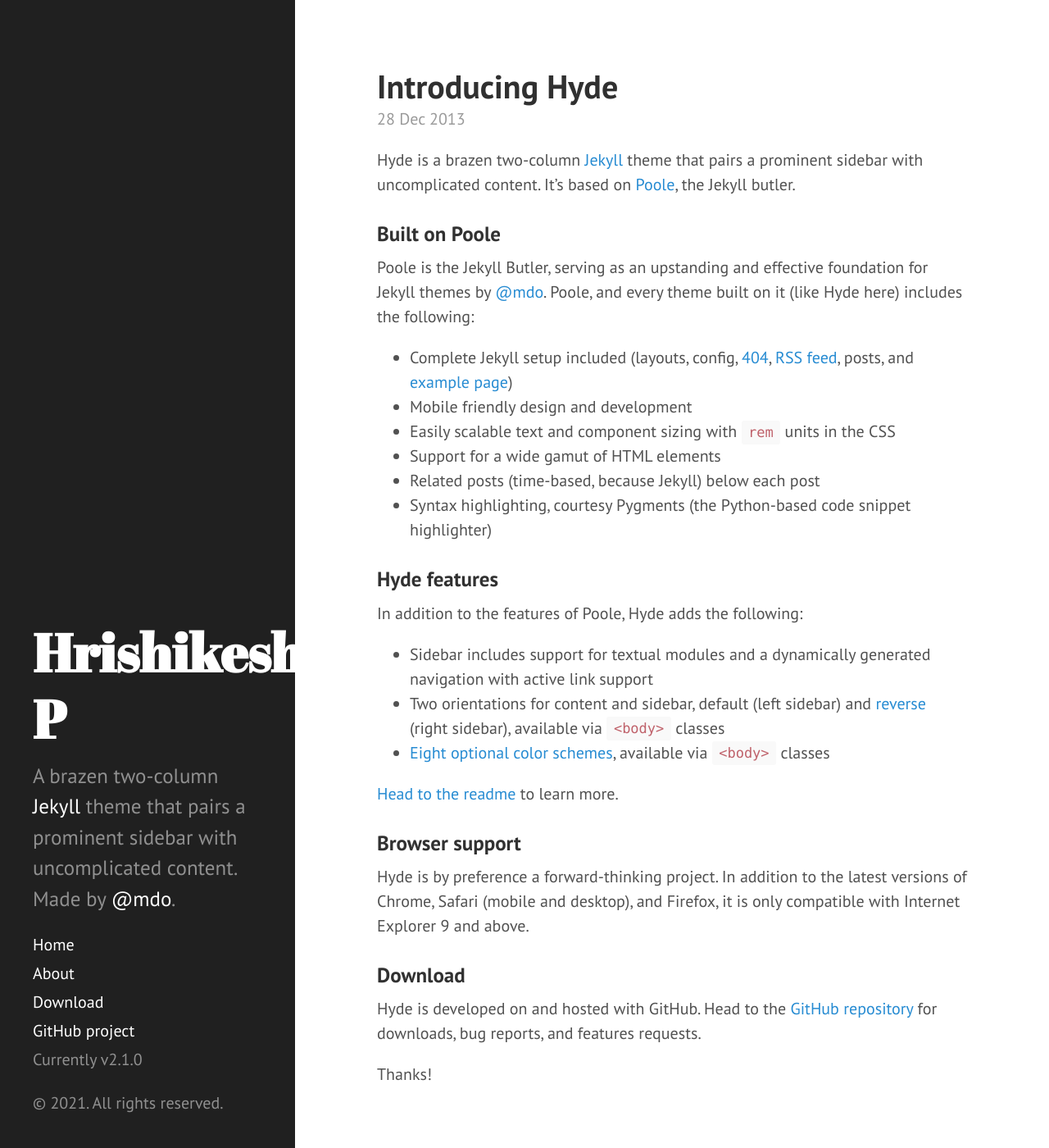
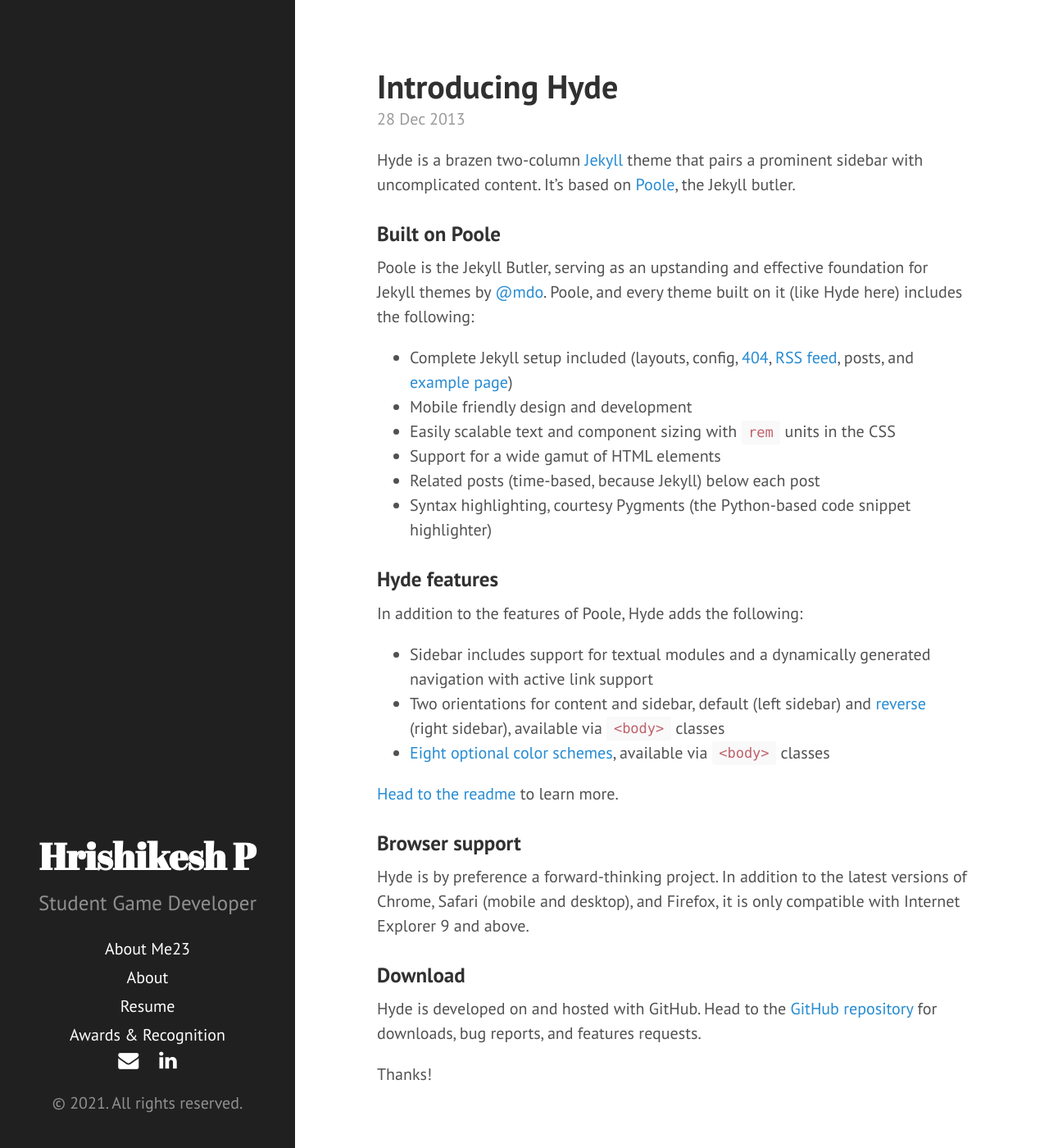
Before and after one commit to hrishikeshpramod/hrishikeshpramod.github.io, a Jekyll site: the page built from index.html, in a window 1280 px wide and 1400 px high. Shown: the whole window at 82% size. Built offline with Jekyll 4.4.1, drawn with Linux system fonts in a browser that asks for light colours; nearby versions of some CDN libraries; the list of posts is cut into pages by our own code.

Commit message:
First changes

```diff
--- a/_config.yml
+++ b/_config.yml
@@ -12,7 +12,7 @@ relative_permalinks: false
 # Setup
 title:            Hrishikesh P
 tagline:          'Game Developer'
-description:      'A brazen two-column <a href="http://jekyllrb.com" target="_blank">Jekyll</a> theme that pairs a prominent sidebar with uncomplicated content. Made by <a href="https://twitter.com/mdo" target="_blank">@mdo</a>.'
+description:      'Student Game Developer'
 url:              http://hyde.getpoole.com
 baseurl:          /
 
--- a/_includes/sidebar.html
+++ b/_includes/sidebar.html
@@ -1,4 +1,8 @@
 <div class="sidebar">
+  {% comment %}
+        The link below is for showing the mail and linkedin icons
+  {% endcomment %}
+  <link rel="stylesheet" href="https://maxcdn.bootstrapcdn.com/font-awesome/4.4.0/css/font-awesome.min.css">
   <div class="container sidebar-sticky">
     <div class="sidebar-about">
       <h1>
@@ -10,7 +14,7 @@
     </div>
 
     <nav class="sidebar-nav">
-      <a class="sidebar-nav-item{% if page.url == site.baseurl %} active{% endif %}" href="{{ site.baseurl }}">Home</a>
+      <a class="sidebar-nav-item{% if page.url == site.baseurl %} active{% endif %}" href="{{ site.baseurl }}">About Me23</a>
 
       {% comment %}
         The code below dynamically generates a sidebar nav of pages with
@@ -26,9 +30,12 @@
         {% endif %}
       {% endfor %}
 
-      <a class="sidebar-nav-item" href="{{ site.github.repo }}/archive/v{{ site.version }}.zip">Download</a>
-      <a class="sidebar-nav-item" href="{{ site.github.repo }}">GitHub project</a>
-      <span class="sidebar-nav-item">Currently v{{ site.version }}</span>
+      <a class="sidebar-nav-item" href="{{ site.github.repo }}/archive/v{{ site.version }}.zip">Resume</a>
+      <a class="sidebar-nav-item" href="{{ site.github.repo }}">Awards & Recognition</a>
+      <table>
+        <tr><i class="fa fa-envelope" style="font-size:25px;color:white;margin-right: 1em;"></i></tr>
+        <tr><i class="fa fa-linkedin" style="font-size:25px;color:white"></i></tr>
+      </table>
     </nav>
 
     <p>&copy; {{ site.time | date: '%Y' }}. All rights reserved.</p>
--- a/public/css/hyde.css
+++ b/public/css/hyde.css
@@ -66,7 +66,7 @@ html {
     left: 0;
     bottom: 0;
     width: 18rem;
-    text-align: left;
+    text-align: center;
   }
 }
 
@@ -80,7 +80,7 @@ html {
   color: #fff;
   margin-top: 0;
   font-family: "Abril Fatface", serif;
-  font-size: 3.25rem;
+  font-size: 2.25rem;
 }
 
 /* Sidebar nav */
```
